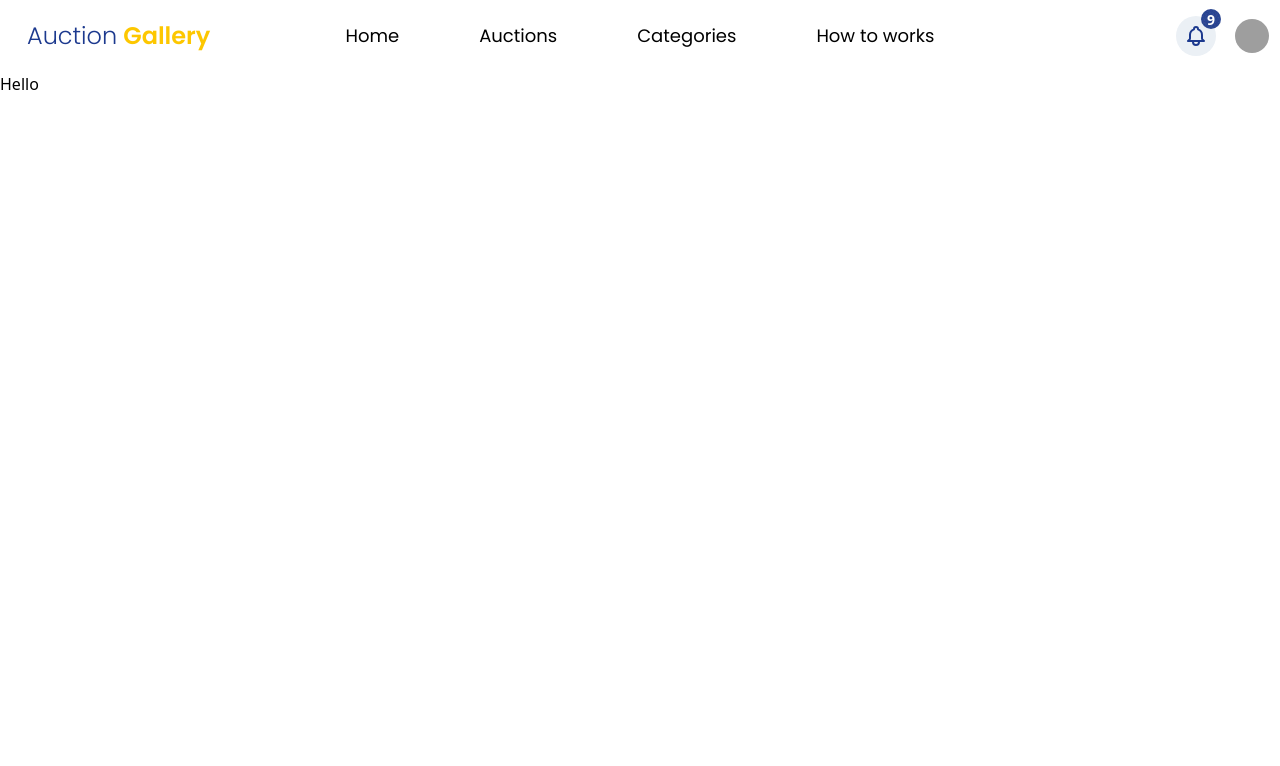
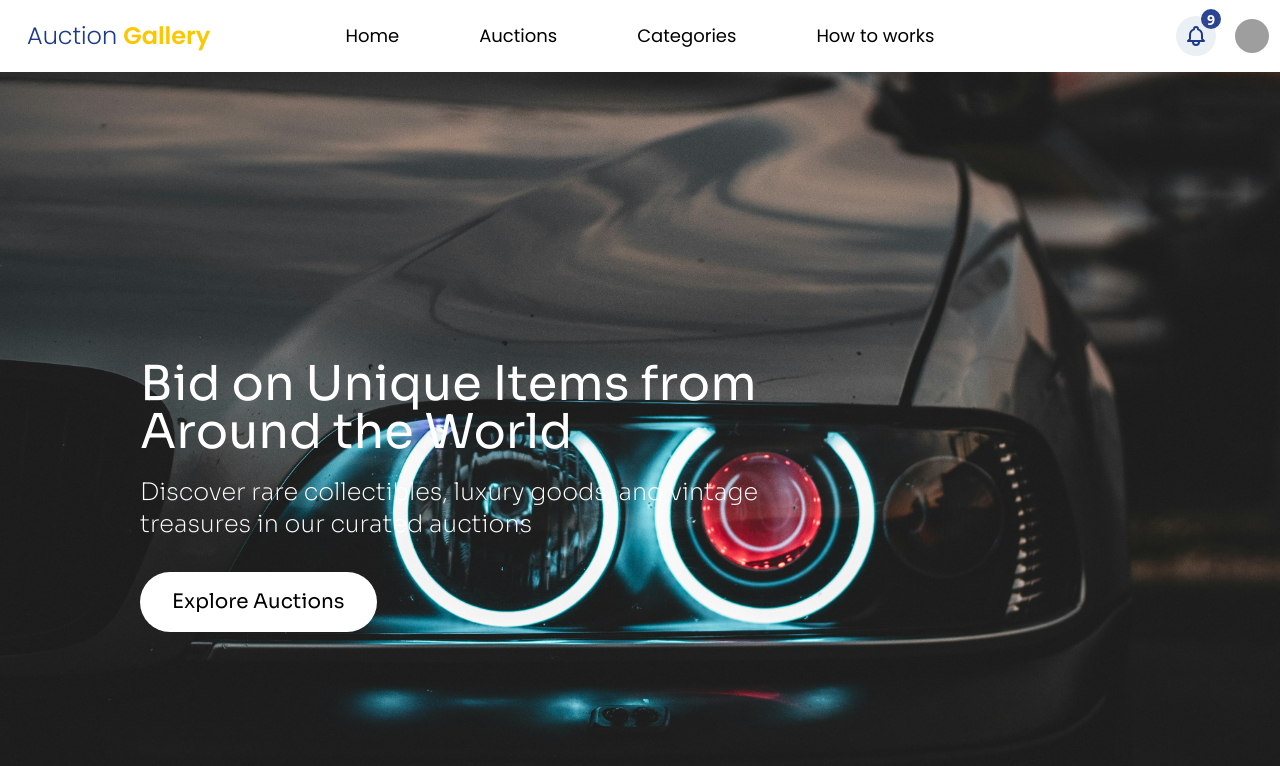
Before and after one commit to imam-hasan-jami/Auction-Gallery-B11A07-ProgrammingHero, a React (Vite) app in the folder Auction-Gallery-SPA/: page / in a window 1280 px wide. Shown: the top 766 px of the page. Built offline with nearby package versions, Linux system fonts and the light colour scheme; grey boxes are pictures that could not be loaded.

Commit message:
add banner

```diff
--- a/Auction-Gallery-SPA/index.html
+++ b/Auction-Gallery-SPA/index.html
@@ -7,16 +7,23 @@
   <meta name="viewport" content="width=device-width, initial-scale=1.0" />
   <title>Auction Gallery</title>
 
-  <!-- Google Font -->
+  <!-- Font Poppins -->
   <link rel="preconnect" href="https://fonts.googleapis.com">
   <link rel="preconnect" href="https://fonts.gstatic.com" crossorigin>
   <link
     href="https://fonts.googleapis.com/css2?family=Poppins:ital,wght@0,100;0,200;0,300;0,400;0,500;0,600;0,700;0,800;0,900;1,100;1,200;1,300;1,400;1,500;1,600;1,700;1,800;1,900&display=swap"
     rel="stylesheet">
 
+  <!-- Font Sora -->
+  <link href="https://fonts.googleapis.com/css2?family=Sora:wght@100..800&display=swap" rel="stylesheet">
+
   <style>
     .font-poppins {
       font-family: 'Poppins', sans-serif;
+    }
+
+    .font-sora {
+      font-family: 'Sora', sans-serif;
     }
   </style>
 </head>
--- a/Auction-Gallery-SPA/src/App.jsx
+++ b/Auction-Gallery-SPA/src/App.jsx
@@ -1,10 +1,11 @@
+import Banner from "./components/Banner/Banner";
 import Navbar from "./components/Navbar/Navbar";
 
 function App() {
     return (
         <>
             <Navbar />
-            <h1>Hello</h1>
+            <Banner />
         </>
     );
 }
--- /dev/null
+++ b/Auction-Gallery-SPA/src/components/Banner/Banner.jsx
@@ -0,0 +1,31 @@
+import React from "react";
+import bannerImage from "../../assets/Banner-min.jpg";
+
+const Banner = () => {
+    return (
+        <div className="relative">
+            <div className="relative max-h-[730px] w-full overflow-hidden">
+                <img
+                    className="scale-x-[-1] h-[800px] w-full object-cover"
+                    src={bannerImage}
+                    alt=""
+                />
+            </div>
+
+            <div className="absolute inset-0 mt-72 ml-35">
+                <h1 className="font-sora text-5xl text-white">
+                    Bid on Unique Items from <br /> Around the World
+                </h1>
+                <p className="font-sora text-2xl text-white font-extralight mt-5">
+                    Discover rare collectibles, luxury goods, and vintage <br />{" "}
+                    treasures in our curated auctions
+                </p>
+                <button className="bg-white rounded-4xl py-4 px-8 mt-8 font-sora text-xl">
+                    Explore Auctions
+                </button>
+            </div>
+        </div>
+    );
+};
+
+export default Banner;
```
